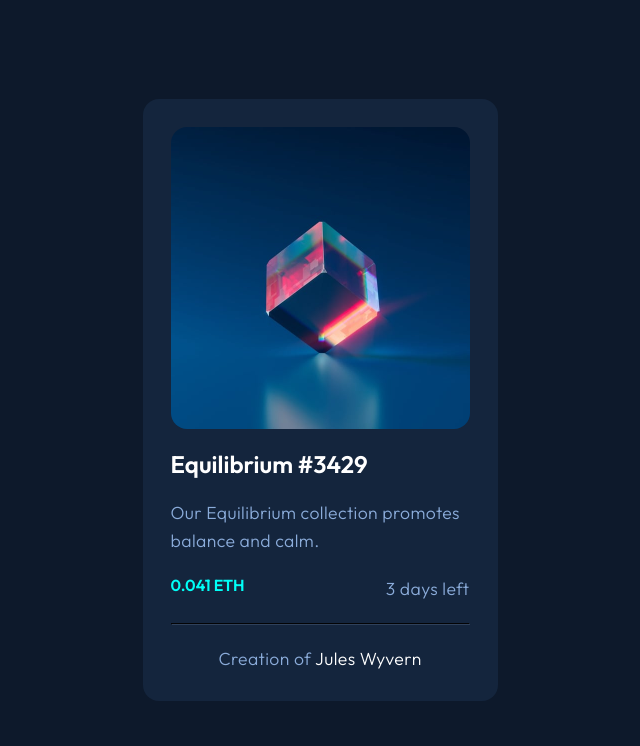
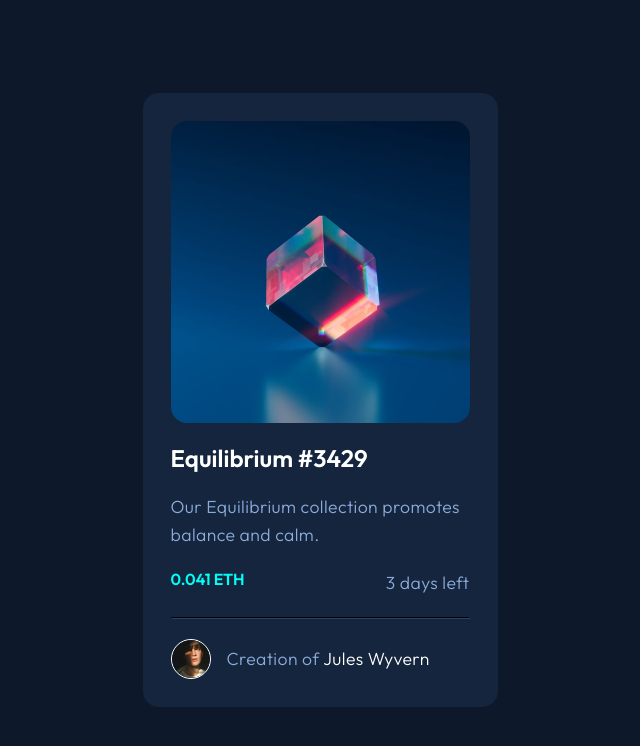
Before and after one commit to ryangholland/nft-preview-card-component, a plain HTML site: page index.html in a window 1280 px wide. Shown: the whole page, without its empty margins (320-960 px from the left). Drawn offline with Linux system fonts and the light colour scheme.

Commit message:
Add avatar image

```diff
--- a/index.html
+++ b/index.html
@@ -22,9 +22,7 @@
   </head>
   <body>
     <div class="card-container">
-      <div class="nft-image">
-
-      </div>
+      <div class="nft-image"></div>
       <h1>Equilibrium #3429</h1>
       <p>Our Equilibrium collection promotes balance and calm.</p>
       <div class="status-container">
@@ -32,7 +30,10 @@
         <p>3 days left</p>
       </div>
       <hr />
-      <p class="creator-credit">Creation of <span>Jules Wyvern</span></p>
+      <div class="creation-container">
+        <img src="./images/image-avatar.png" alt="#">
+        <p class="creator-credit">Creation of <span>Jules Wyvern</span></p>
+      </div>
     </div>
   </body>
 </html>
--- a/style.css
+++ b/style.css
@@ -78,6 +78,18 @@ hr {
   border-color: var(--clr-neu-very-dark-blue-line);
 }
 
+.creation-container {
+  display: flex;
+  gap: 1rem;
+  align-items: center;
+}
+
+.creation-container img {
+  max-height: 40px;
+  border-radius: 50%;
+  border: solid 1px var(--clr-neu-white);
+}
+
 .creator-credit {
     text-align: center;
 }
```
